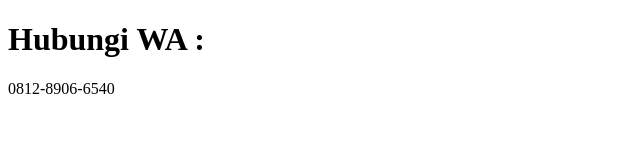
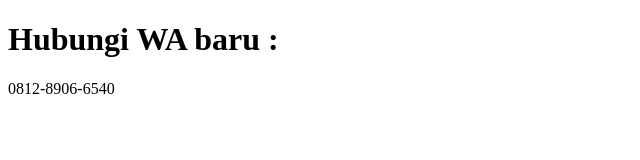
Before and after one commit to alvinald/latihanGIT, a plain HTML site: page kontak.html in a window 1280 px wide. Shown: the whole page, without its empty margins (0-640 px from the left). Drawn offline with Linux system fonts and the light colour scheme.

Commit message:
kontak baru

```diff
--- a/kontak.html
+++ b/kontak.html
@@ -4,7 +4,7 @@
     <title> Kontak Kami </title>
   </head>
   <body>
-    <h1> Hubungi WA : </h1>
+    <h1> Hubungi WA baru : </h1>
     <p> 0812-8906-6540 <p>
   </body>
 </html>
```
